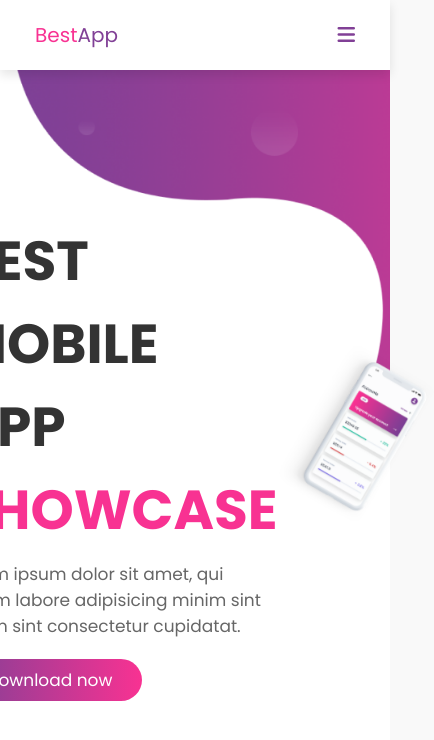
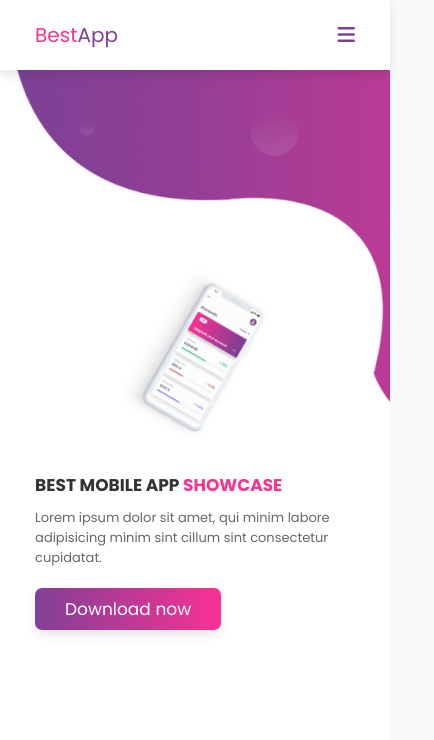
Before and after one commit to Physcript/Design_02, a plain HTML site: page index.html in a window 390 px wide. Shown: the whole page, 434 px wide, since content can reach past the window. Drawn offline with Linux system fonts and the light colour scheme.

Commit message:
fixing error

```diff
--- a/assets/css/style.css
+++ b/assets/css/style.css
@@ -111,10 +111,16 @@ main {
   display: inline-block;
   margin-top: 1rem;
   padding: .8rem 3rem;
-  border-radius: 5rem;
+  border-radius: .7rem;
   background: var(--gradient);
   font-size: 1.7rem;
   color: #fff;
+  cursor: pointer;
+  box-shadow: 0 .5rem 1rem rgba(0,0,0,.1);
+  transition: all .5s ease-out;
+}
+.main .content .btn:hover {
+  transform: scale(1.1);
 }
 
 @media only screen and (max-width: 768px) {
@@ -133,7 +139,6 @@ main {
     left: 0px;
     padding: 0 9%;
     background: #fff;
-    transform: 0.5s;
     box-shadow: 0 .5rem 1rem rgba(0,0,0,.1)
 
   }
@@ -144,4 +149,15 @@ main {
     padding: 5px 0;
   }
 
+
+  .main {
+    flex-flow: column-reverse;
+  }
+  .main .content h3 {
+    font-size: 1.7rem;
+
+  }
+  .main .content p {
+    font-size: 1.3rem;
+  }
 }
```
